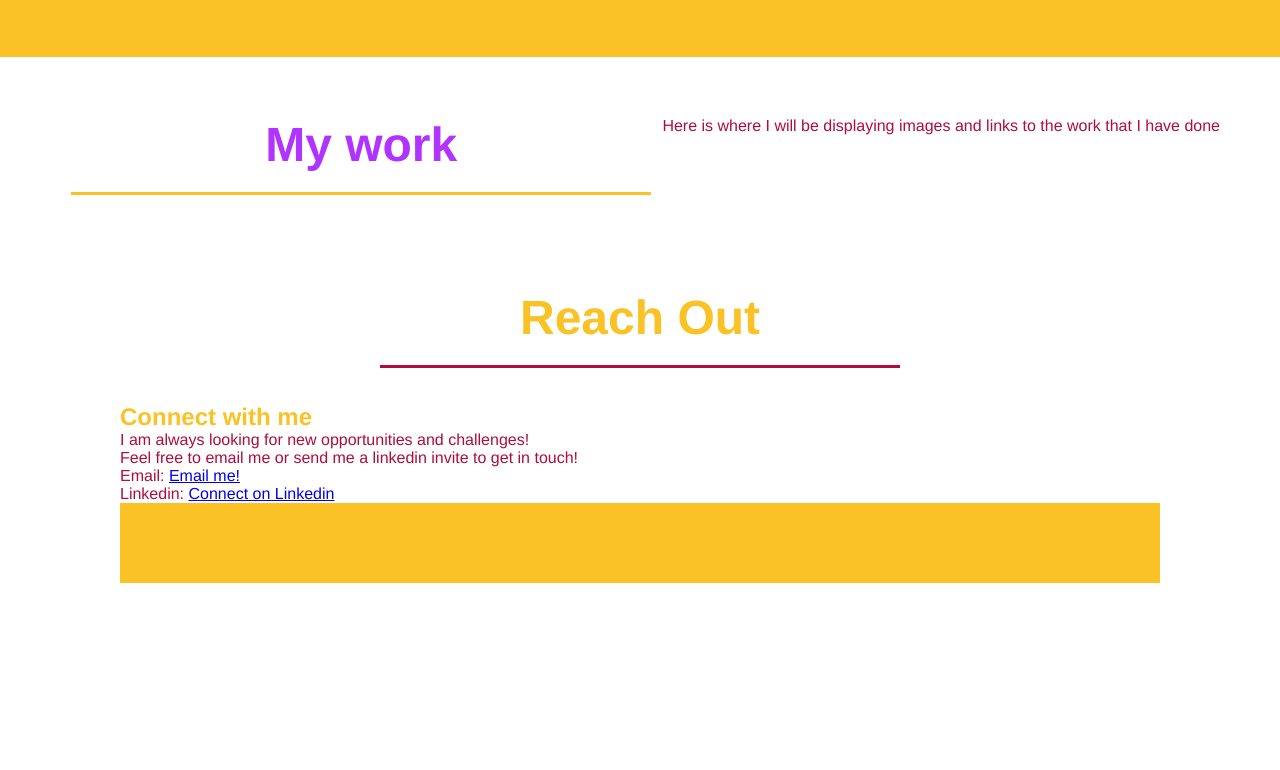
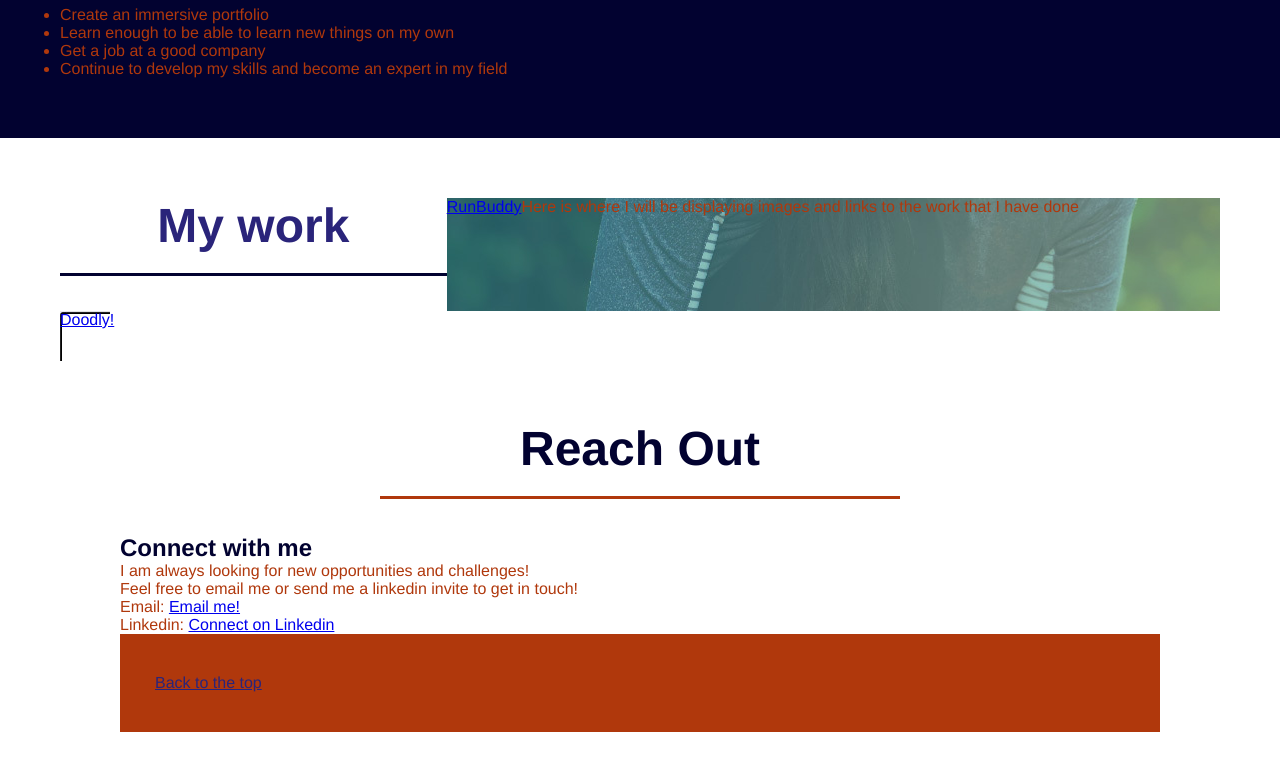
Before and after one commit to silver-matt/Portfolio, a plain HTML site: page index.html in a window 1280 px wide. Shown: the part 830-1600 px from the top of the page. Before the commit the page ends 1533 px from the top, so only its background shows below. Drawn offline with Linux system fonts and the light colour scheme; files that its build step writes are made by us from their sources.

Commit message:
added project

```diff
--- a/assets/css/style.css
+++ b/assets/css/style.css
@@ -4,9 +4,9 @@
     box-sizing: border-box;
 }
 :root {
-    --primary-color: #FAC224;
-    --secondary-color: #B133FF;
-    --tertiary-color: #B00C3F;
+    --primary-color: #020230;
+    --secondary-color: #2a247a;
+    --tertiary-color: #b0380c;
   }
 /* apply styles to <header> */
 header {
@@ -70,6 +70,27 @@ body {
     color: var(--tertiary-color);
     font-family: Helvetica, Arial, sans-serif;
   }
+
+#runbuddy {
+background-image:url(../images/hero-bg.jpg);
+background-color: #b0380c;
+flex: auto;
+border: #020230 5px 5px;
+width: 100%;
+  }
+
+  .project_2 {
+  background-image:url(../images/doodly_image.jpg);
+  flex: auto;
+  height: 50px;
+  width: 50px;
+  border: #020230;
+}
+
+  .p span {
+    background-color: "";
+  }
+
 section {
     padding: 60px;
 }
@@ -304,7 +325,7 @@ section {
 
 /* REACH OUT STYLES END */
 footer {
-  background: var(--primary-color);
+  background: var(--tertiary-color);
   width: 100%;
   padding: 40px 35px;
   display: flex;
--- a/index.html
+++ b/index.html
@@ -5,7 +5,7 @@
     <meta http-equiv="X-UA-Compatible" content="IE=edge">
     <meta name="viewport" content="width=device-width, initial-scale=1.0">
     <title>Matthew's Portfolio</title>
-    <link rel="stylesheet" href="../Challenge_2/assets/css/style.css">
+    <link rel="stylesheet" href="../Portfolio/assets/css/style.css">
     <!--
         This is a reference for when I add photos (Shortcut for comment is ctrl /)
         <link rel="stylesheet" href="../Challenge_2/assets/images/">
@@ -16,7 +16,7 @@
 
  <!-- navigation -->
 
- <img src="../Challenge_2/assets/images/Profile Pic.jpg" alt="Profile">  <h1>
+ <img src="../Portfolio/assets/images/Profile Pic.jpg" alt="Profile">  <h1>
         <a href="#">Matthew's Portfolio</a>
     </h1>
 
@@ -89,9 +89,14 @@
 <h2 class="section-title primary-border">
     My work
 </h2>
-<p>Here is where I will be displaying images and links to the work that I have done</p>
+<p id ="runbuddy"><span><a href="https://silver-matt.github.io/run-buddy/">
+
+</span>RunBuddy</a>Here is where I will be displaying images and links to the work that I have done</p>
+
 </div>
-
+<div class="project_2">
+<p id="doodly"><span><a href="https://doodly-site.herokuapp.com/"></span>Doodly!</a></p>
+</div>
 <!-- "reach out" section -->
 <section id="reach-out" class="contact">
 <div class="flex-row">
@@ -111,7 +116,7 @@ Linkedin: <a href="https://www.linkedin.com/in/matthew-silver-b87a751b7/">Connec
 
 <!-- footer -->
 <footer>
-
+    <a href="#">Back to the top</a>
 </footer>
 </body>
 </html>
```
Also changed, not shown: assets/images/Runbuddy-Image.jpg (added), assets/images/Screenshot 2022-04-09 111655.jpg (added), assets/images/doodly_image.jpg (added), assets/images/hero-bg.jpg (added).
